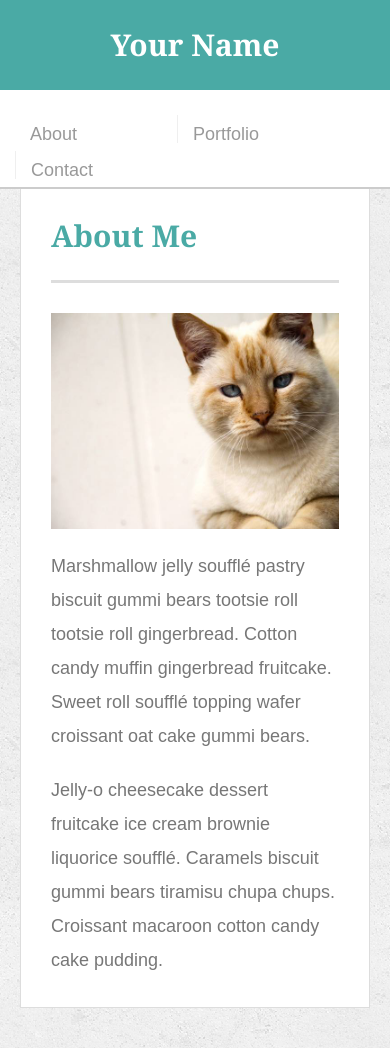
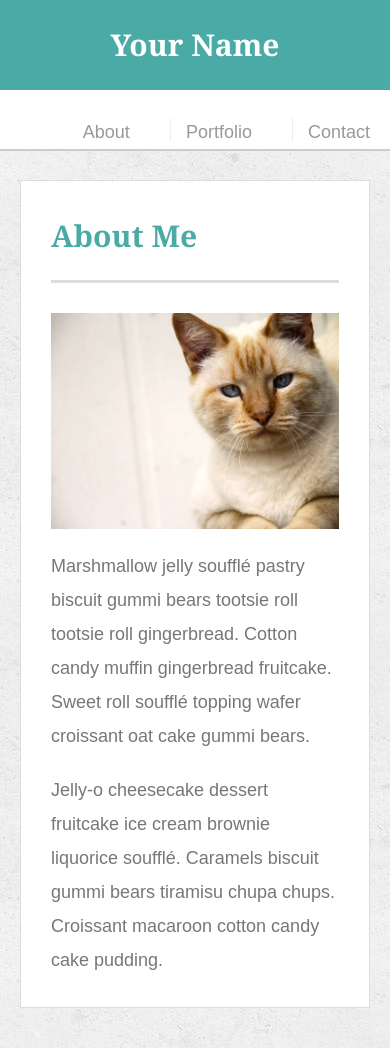
Before and after one commit to eddmoura/Responsive-Portfolio, a plain HTML site: page index.html in a window 390 px wide. Shown: the top 1048 px of the page. Drawn offline with Linux system fonts and the light colour scheme.

Commit message:
HW2 Responsive

```diff
--- a/assets/css/style.css
+++ b/assets/css/style.css
@@ -312,8 +312,9 @@ nav
 
     position: relative;
     max-width: 100%;
-    padding-right: 80px;
-    padding-top: 10px;
+
+    padding-right: 20px;
+    padding-top: 5px;
    }
 
    .work {
```
